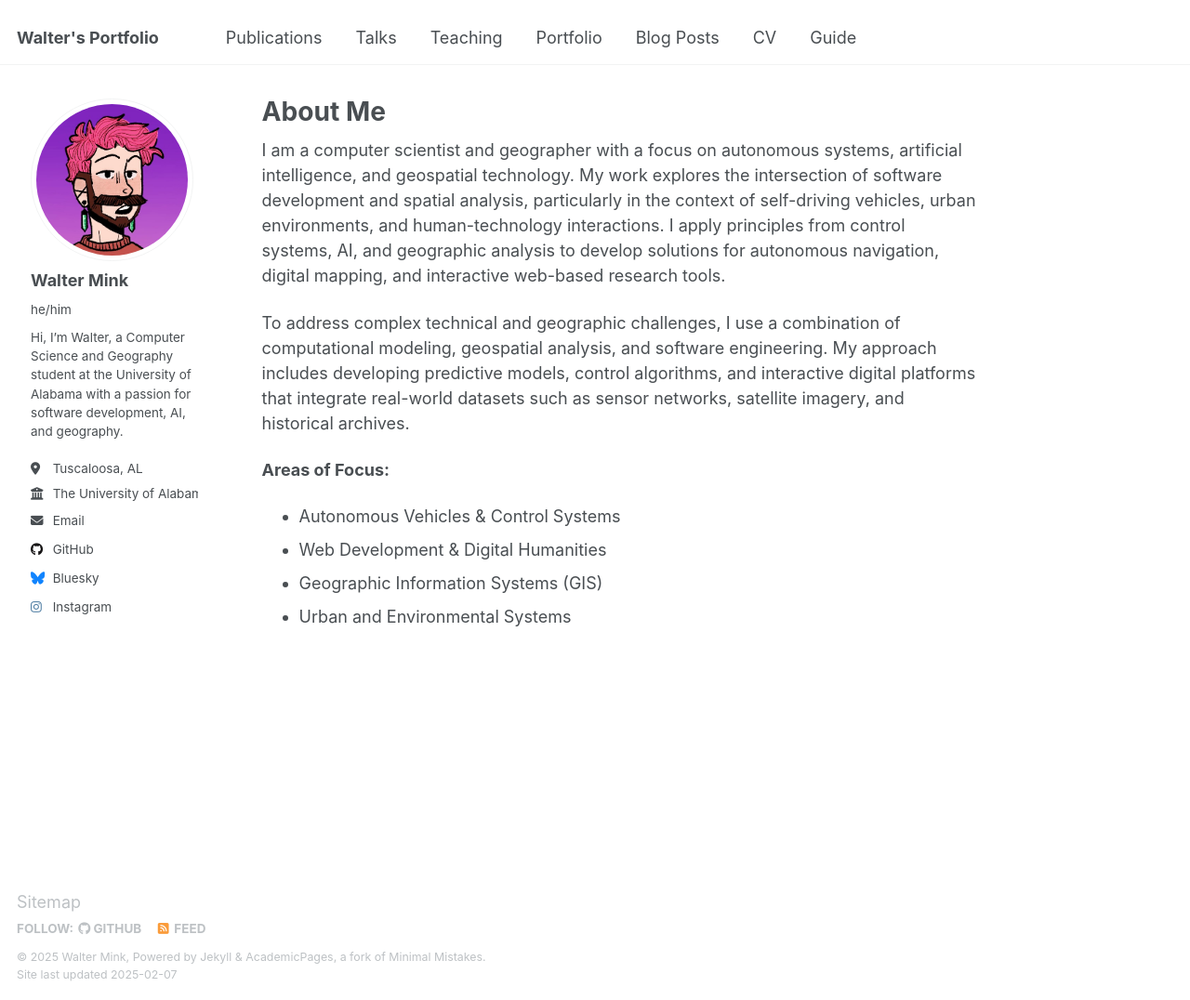
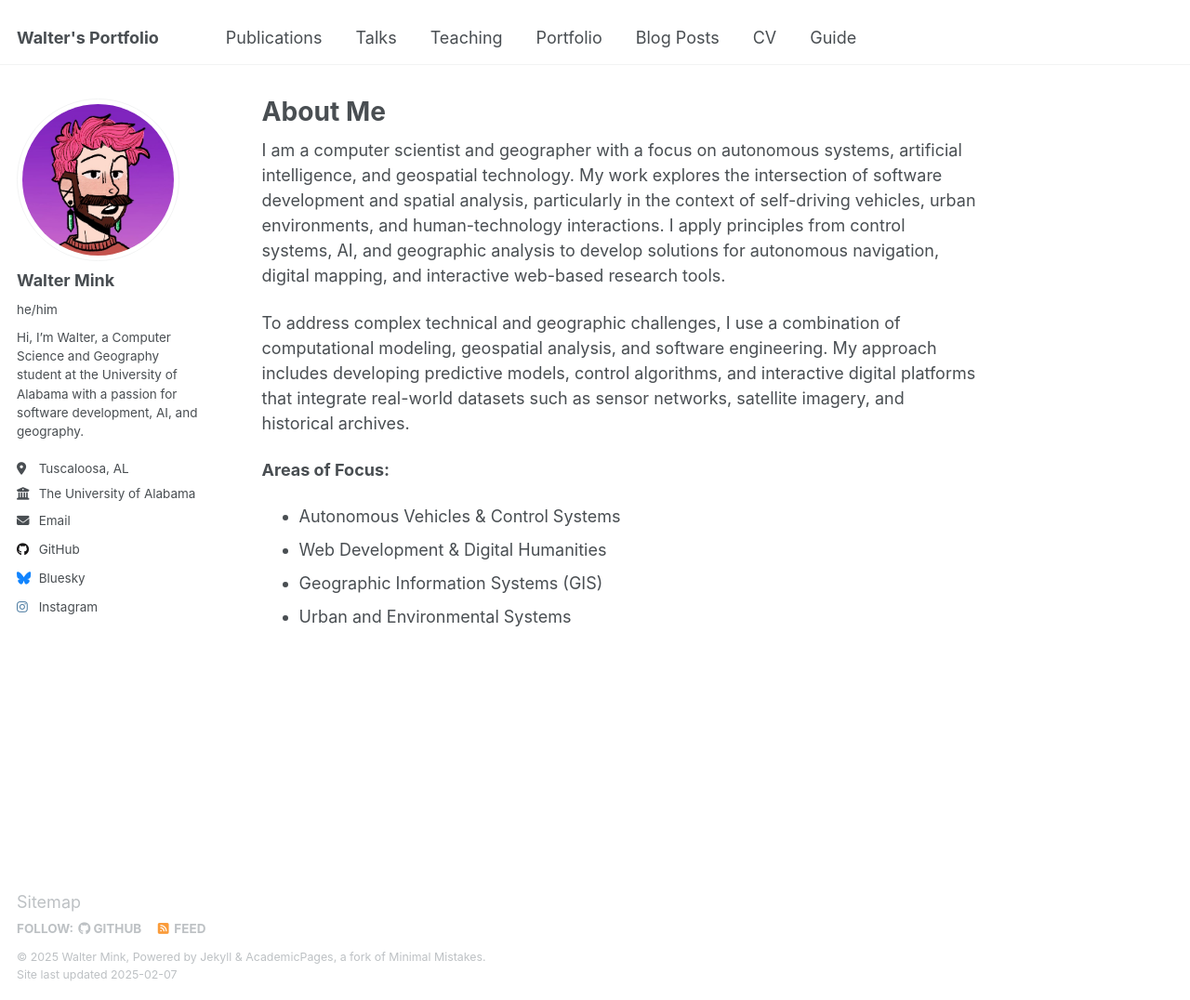
Before and after one commit to idioticEvil/idioticEvil, a Jekyll site: the page built from _pages/about.md, in a window 1280 px wide and 1076 px high. Shown: the whole window at 93% size. Built offline with Jekyll 4.4.1, drawn with Linux system fonts in a browser that asks for light colours.

Commit message:
Update sidebar.html to remove padding override because it looks bad

```diff
--- a/_includes/sidebar.html
+++ b/_includes/sidebar.html
@@ -1,7 +1,7 @@
 {% include base_path %}
 
 {% if page.author_profile or layout.author_profile or page.sidebar %}
-  <div class="sidebar sticky" style="padding-left: 15px;">
+  <div class="sidebar sticky"">
   {% if page.author_profile or layout.author_profile %}{% include author-profile.html %}{% endif %}
   {% if page.sidebar %}
     {% for s in page.sidebar %}
```
